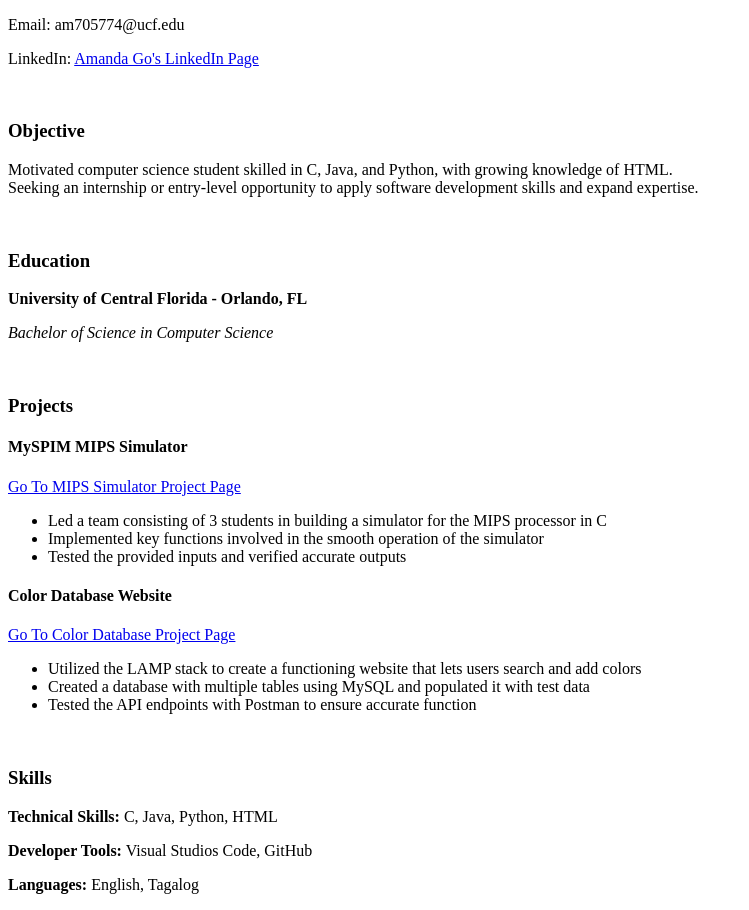
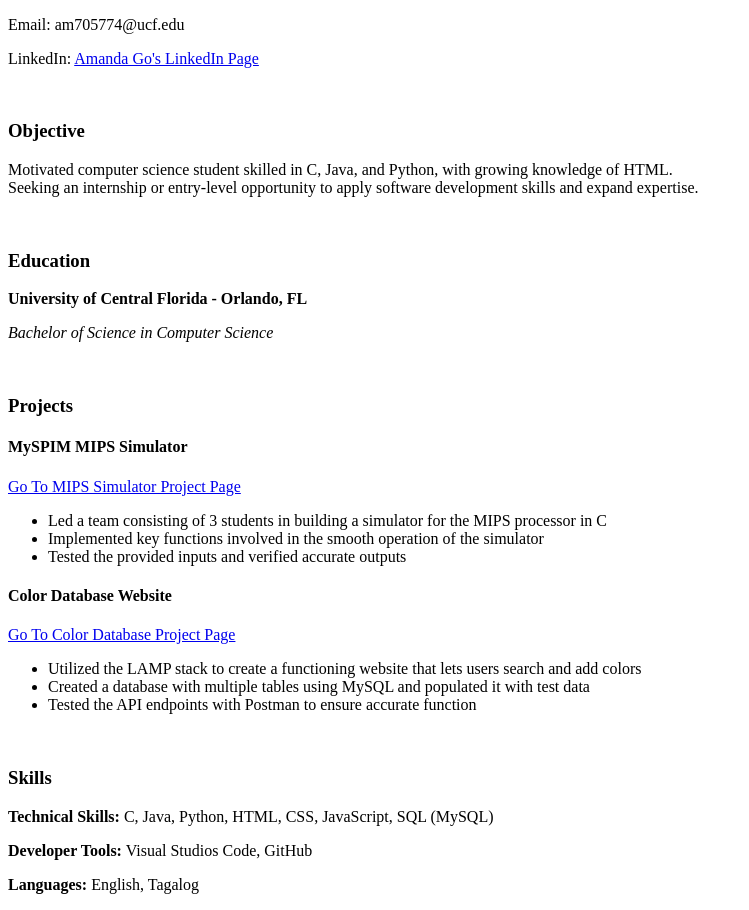
Before and after one commit to amcndag/amcndag.github.io, a plain HTML site: page resume.html in a window 1280 px wide. Shown: the part 152-1062 px from the top of the page, without its empty margins (0-749 px from the left). Drawn offline with Linux system fonts and the light colour scheme.

Commit message:
updated resume skill section

```diff
--- a/resume.html
+++ b/resume.html
@@ -61,8 +61,8 @@
 
     <section>
         <h3>Skills</h3>
-        <p><b>Technical Skills:</b> C, Java, Python, HTML</p>
-        <p><b>Developer Tools:</b> Visual Studios Code, GitHub</p>
+        <p><b>Technical Skills:</b> C, Java, Python, HTML, CSS, JavaScript, SQL (MySQL) </p>
+        <p><b>Developer Tools:</b> Visual Studios Code, GitHub </p>
         <p><b>Languages:</b> English, Tagalog</p>
     </section>
 
```
